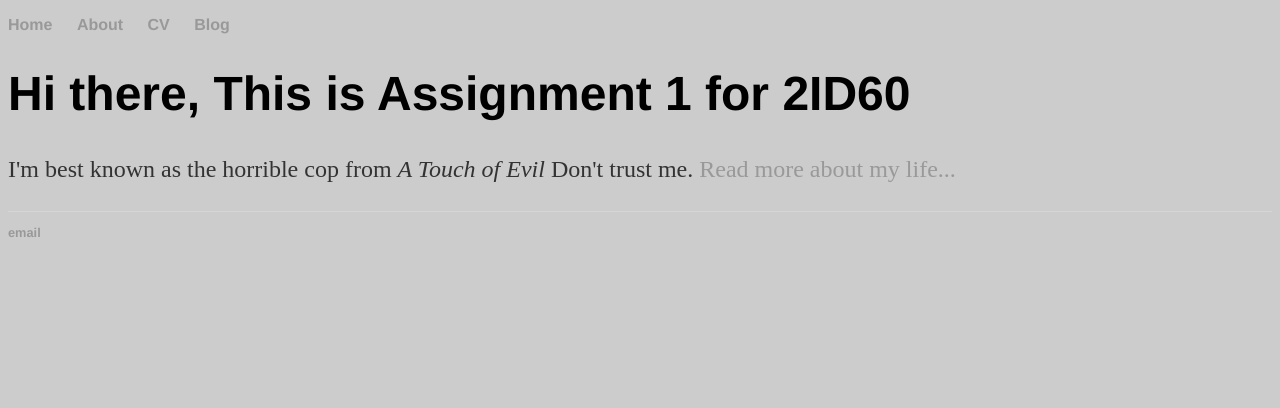
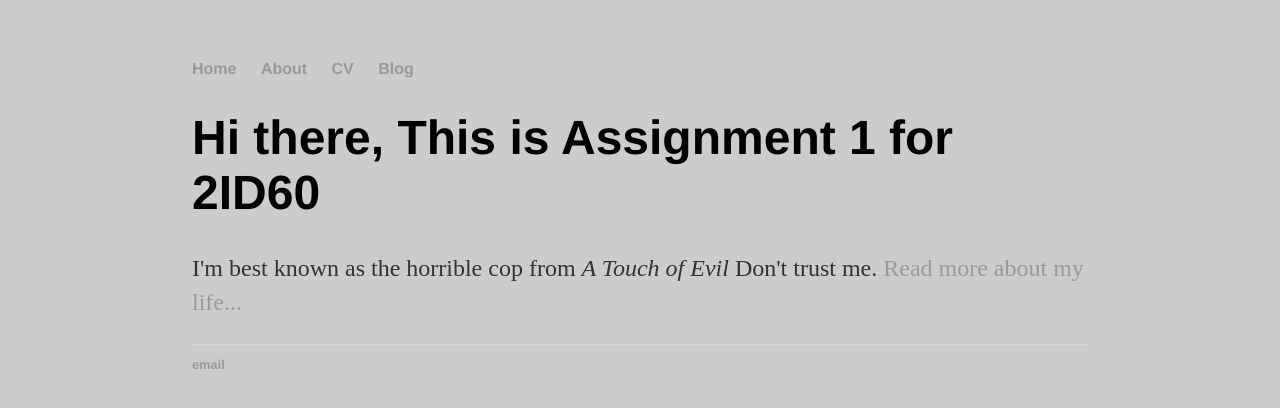
Before and after one commit to Aalison/Aalison.github.io, a Jekyll site: the page built from index.html, in a window 1280 px wide. Shown: the top 408 px of the page. Built offline with Jekyll 4.4.1, drawn with Linux system fonts in a browser that asks for light colours.

Commit message:
Testing background 3

```diff
--- a/css/main.css
+++ b/css/main.css
@@ -1,7 +1,8 @@
 body {
     background-image: url("background.jpg");
     background-color: #cccccc;
-
+    margin: 60px auto;
+    width: 70%;
 }
 nav ul, footer ul {
     font-family:'Helvetica', 'Arial', 'Sans-Serif';
@@ -28,6 +29,7 @@ p {
     font-size: 1.5em;
     line-height: 1.4em;
     color: #333;
+	background-image: url("background.jpg");
 }
 footer {
     border-top: 1px solid #d5d5d5;
```
